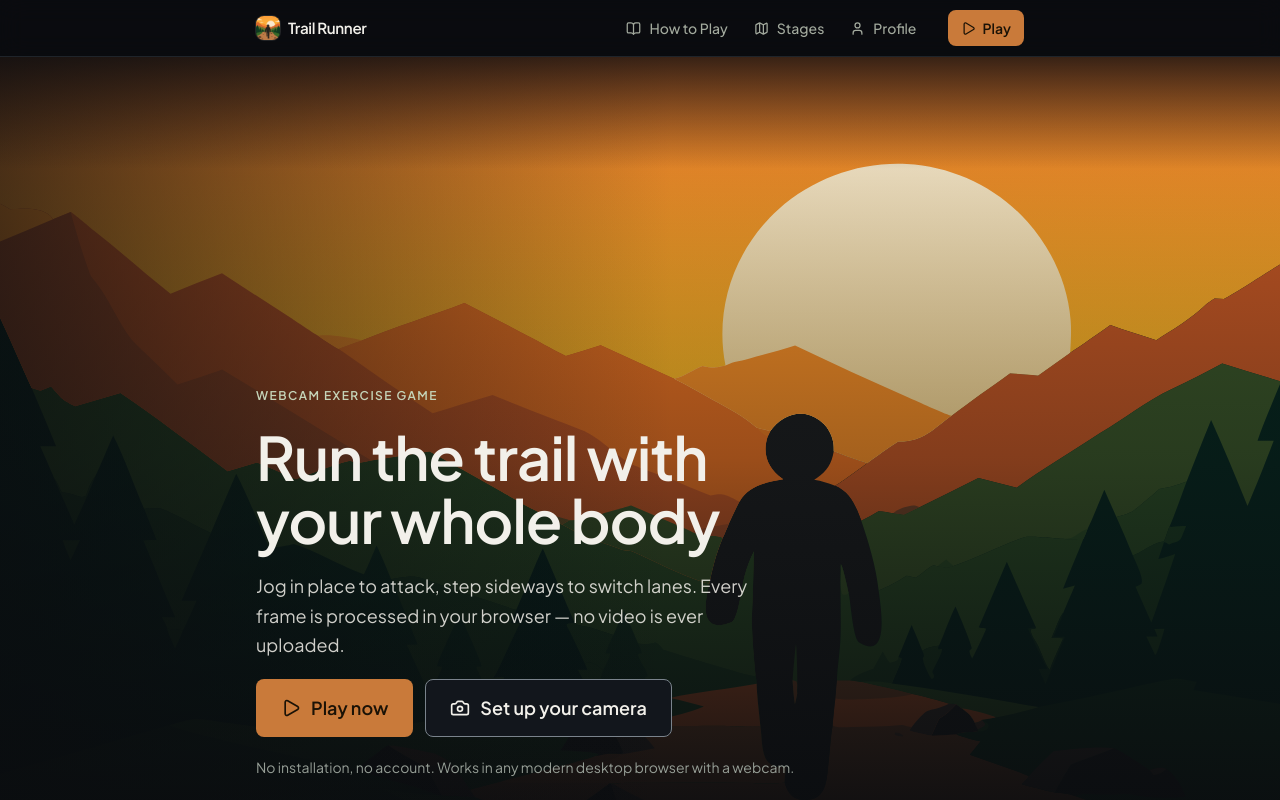
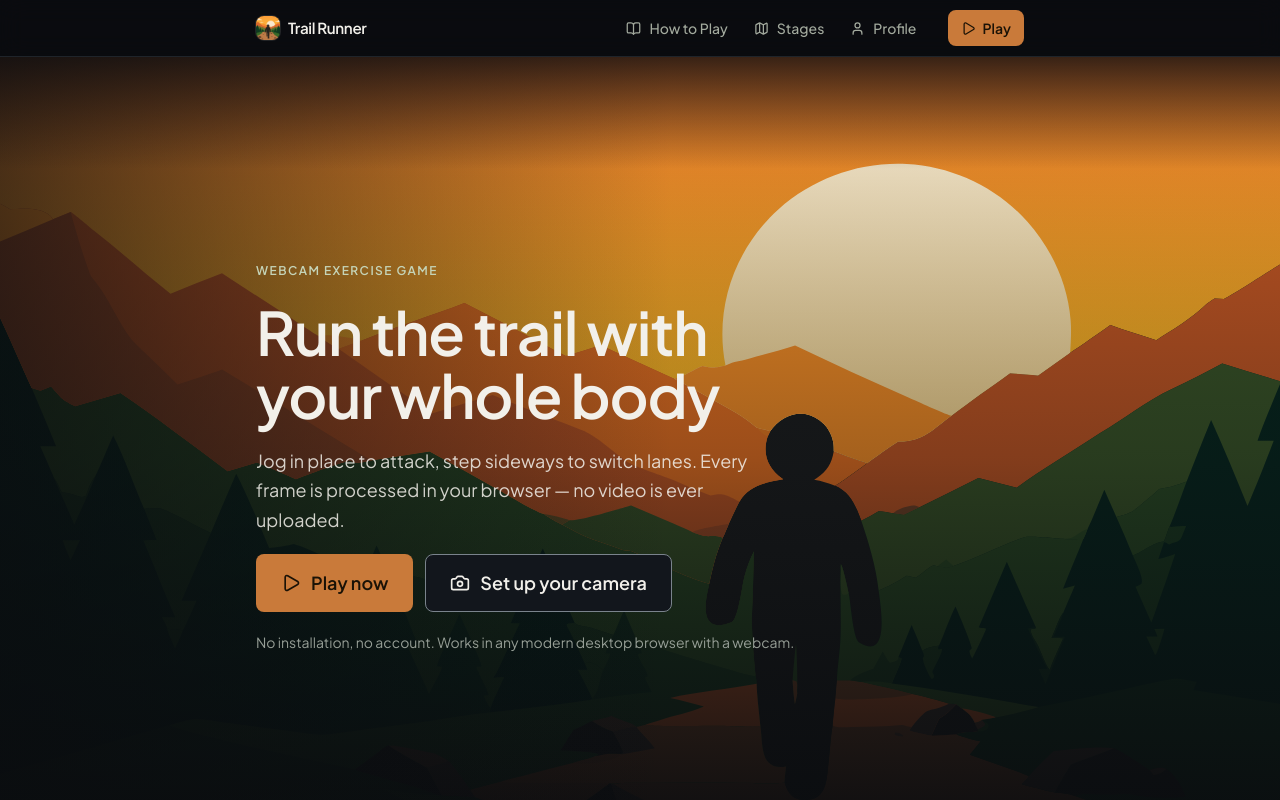
Before and after one commit to Jagaradoz/project-game, a Next.js app: page / in a window 1280 px wide. Shown: the top 800 px of the page. Built offline with nearby package versions, Linux system fonts and the light colour scheme.

Commit message:
style: vertically center hero text content on home page (v2.3.0-alpha.6)

```diff
--- a/app/page.tsx
+++ b/app/page.tsx
@@ -72,7 +72,7 @@ const CAUTIONS = [
 export default function HomePage() {
   return (
     <BareShell bleed>
-      <section className="relative isolate flex min-h-[min(100dvh,52rem)] flex-col justify-end overflow-hidden">
+      <section className="relative isolate flex min-h-[min(100dvh,52rem)] flex-col justify-center overflow-hidden">
         <TrailStill
           src={HERO_STILL}
           alt="Silhouette walking a mountain trail at sunset"
@@ -95,7 +95,7 @@ export default function HomePage() {
         />
 
         <div
-          className={`relative mx-auto flex w-full flex-col items-start gap-5 pb-16 pt-28 sm:pb-20 ${SHELL_GUTTER} ${SHELL_WIDTH.wide}`}
+          className={`relative mx-auto flex w-full flex-col items-start gap-5 py-16 sm:py-20 ${SHELL_GUTTER} ${SHELL_WIDTH.wide}`}
         >
           <span className="eyebrow">Webcam exercise game</span>
 
--- a/package.json
+++ b/package.json
@@ -1,6 +1,6 @@
 {
   "name": "webcam-exercise-game",
-  "version": "2.3.0-alpha.5",
+  "version": "2.3.0-alpha.6",
   "private": true,
   "description": "Webcam-based exercise game website - pose-driven exergame (Next.js frontend)",
   "scripts": {
```
